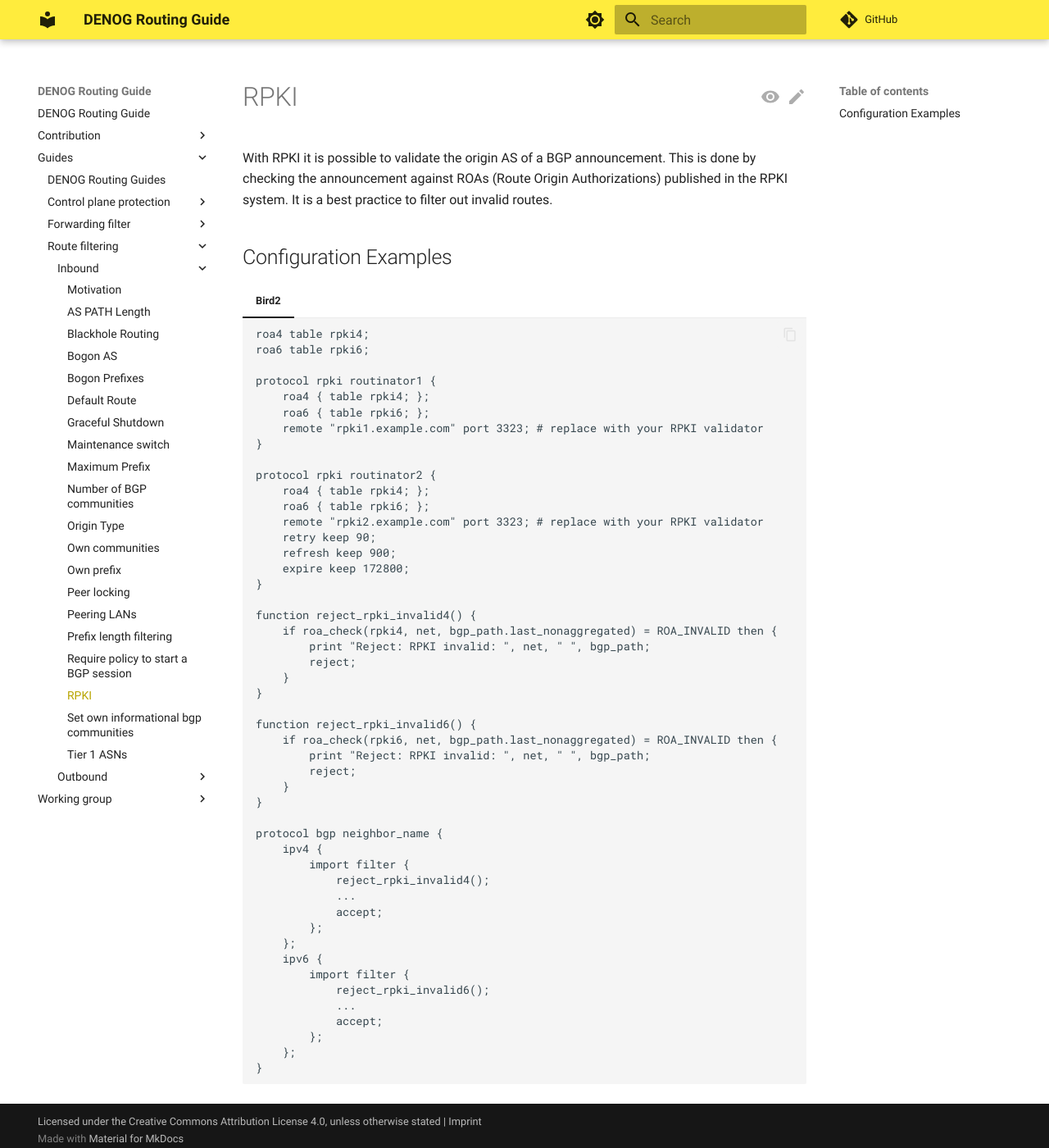
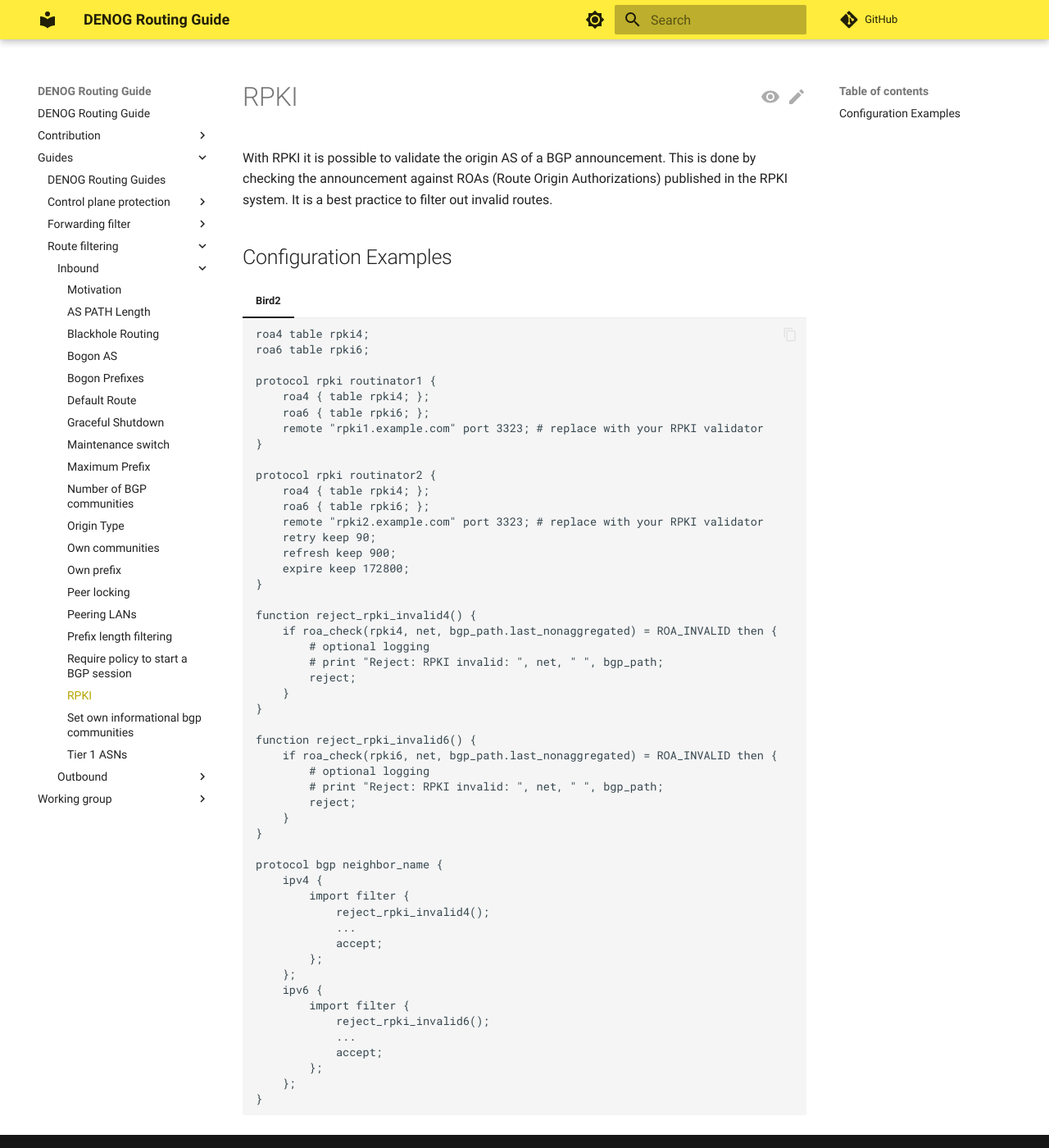
Before and after one commit to denog/routing-guide, an MkDocs documentation site: the page built from docs/guides/route_filtering/inbound/rpki.md, in a window 1280 px wide and 1400 px high. Shown: the whole window at 82% size. Built offline with MkDocs 1.6.1 and Material for MkDocs 9.7.7, drawn with Linux system fonts in a browser that asks for light colours; comment, search, counter and statistics services are not loaded.

Commit message:
rpki + tier1 asn: normalize bird2 examples

```diff
--- a/docs/guides/route_filtering/inbound/rpki.md
+++ b/docs/guides/route_filtering/inbound/rpki.md
@@ -26,14 +26,16 @@ With RPKI it is possible to validate the origin AS of a BGP announcement. This i
 
     function reject_rpki_invalid4() {
         if roa_check(rpki4, net, bgp_path.last_nonaggregated) = ROA_INVALID then {
-            print "Reject: RPKI invalid: ", net, " ", bgp_path;
+            # optional logging
+            # print "Reject: RPKI invalid: ", net, " ", bgp_path;
             reject;
         }
     }
 
     function reject_rpki_invalid6() {
         if roa_check(rpki6, net, bgp_path.last_nonaggregated) = ROA_INVALID then {
-            print "Reject: RPKI invalid: ", net, " ", bgp_path;
+            # optional logging
+            # print "Reject: RPKI invalid: ", net, " ", bgp_path;
             reject;
         }
     }
```
Also changed, not shown: docs/guides/route_filtering/inbound/tier1_asn.md (+2 -1 lines).
